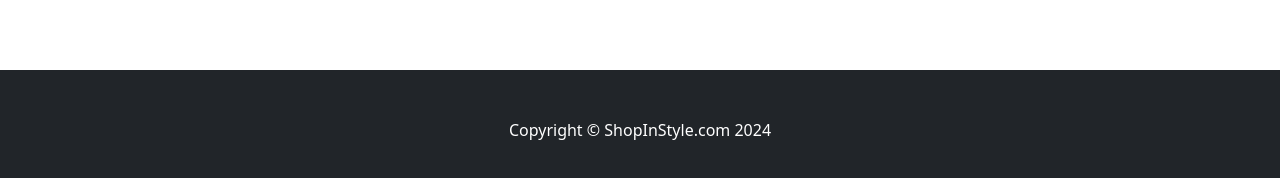
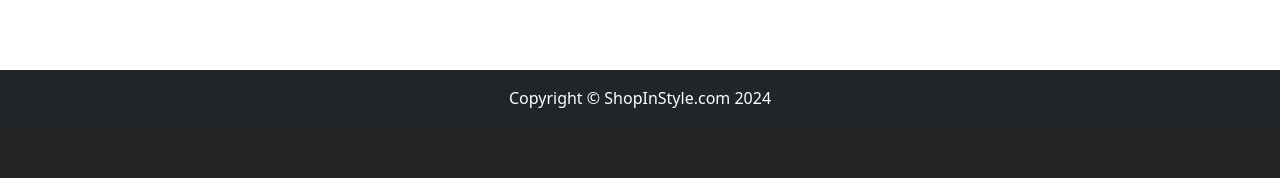
Before and after one commit to DeepikaaAPA/ShoppingCart, a React (Vite) app: page / in a window 1280 px wide. Shown: the part 1100-1278 px from the top of the page. After the commit the page ends 1226 px from the top, so only its background shows below. Built offline with nearby package versions, Linux system fonts and the light colour scheme.

Commit message:
update:footer reduce padding

```diff
--- a/src/Components/Footer.jsx
+++ b/src/Components/Footer.jsx
@@ -1,6 +1,6 @@
 export function Footer() {
   return (
-    <footer className="py-5 bg-dark">
+    <footer className="py-3 bg-dark">
       <div className="container">
         <p className="m-0 text-center text-white">
           Copyright &copy; ShopInStyle.com 2024
```
